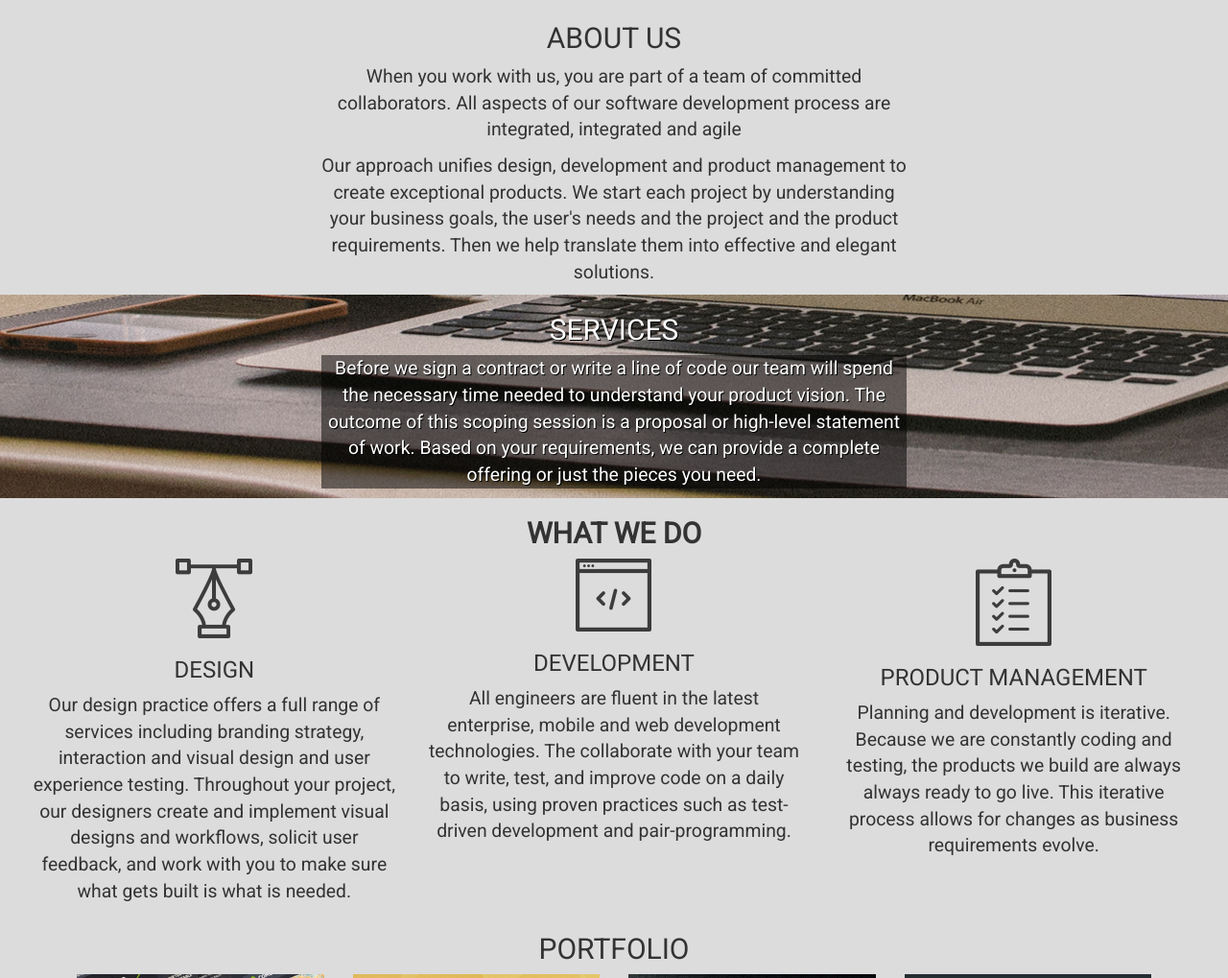
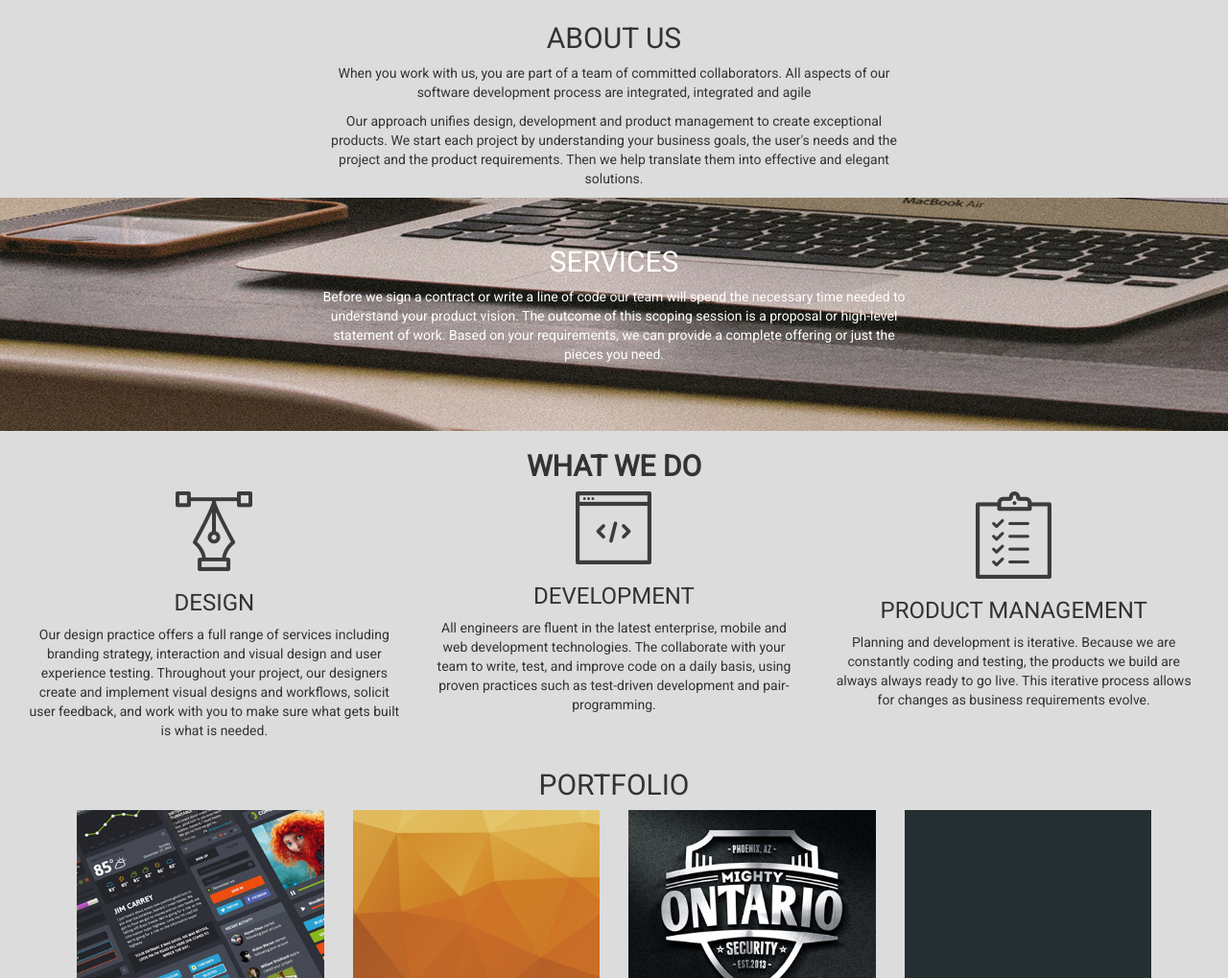
Before and after one commit to liciolentimo/moringacore2, a plain HTML site: page index.html in a window 1280 px wide. Shown: the part 827-1846 px from the top of the page at 96% size. Drawn offline with nearby package versions, Linux system fonts and the light colour scheme.

Commit message:
Changed font size and removed background color on servicedesc <p>

```diff
--- a/css/style.css
+++ b/css/style.css
@@ -2,7 +2,6 @@ html, body {
     height: 100%;
     font-family: 'Roboto', sans-serif;
     font-weight: 300;
-    font-size: 1.1em;
     background-color: #DCDCDC;
 }
 
@@ -24,7 +23,8 @@ html, body {
 #services {
     background: url("../assets/backgrounds/s_image.jpg") no-repeat;
     color: white;
-    text-shadow: 1px 1px black;
+    padding-bottom: 30px;
+    padding-top: 30px;
 }
 #portfolio {
     margin-left: 50px;
@@ -66,8 +66,9 @@ input, textarea {
     background-color: rgba(0,0,0,0.0);
 }
 
-.translucent{
-    background-color: rgba(0,0,0,0.5);
+.servicedesc{
+   text-decoration: none;
+    padding-bottom: 30px;
 }
 
 /* section {
--- a/index.html
+++ b/index.html
@@ -40,7 +40,7 @@
                     <section id="services" class="row">
                             <div class="col-xs-6 col-xs-offset-3 text-center">
                                 <h2>SERVICES</h2>
-                                <p class="translucent">
+                                <p class="servicedesc">
                                     Before we sign a contract or write a line of code our team will spend the necessary
                                     time needed to understand your product vision.
                                     The outcome of this scoping session is a proposal or high-level statement of work.
```
